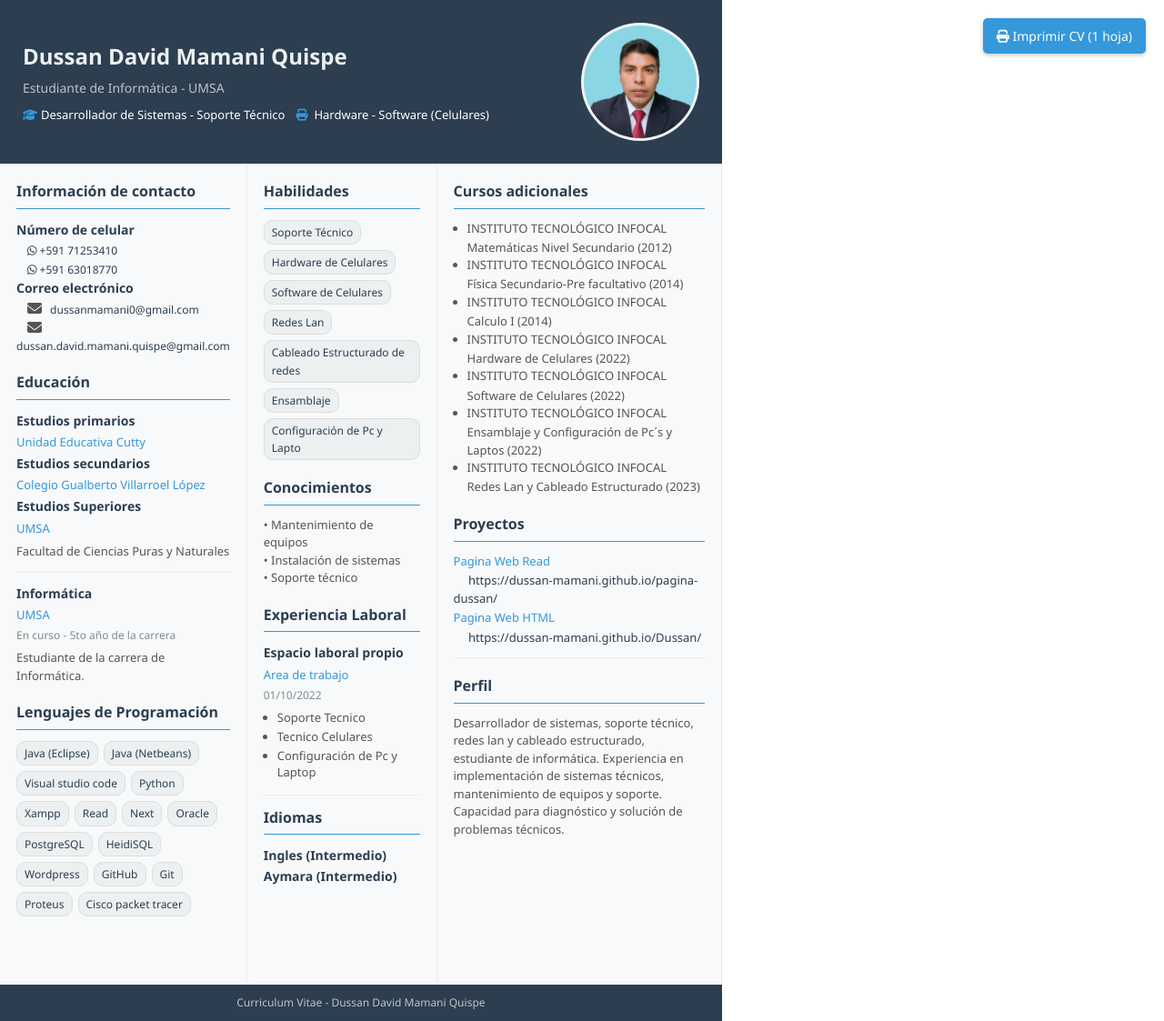
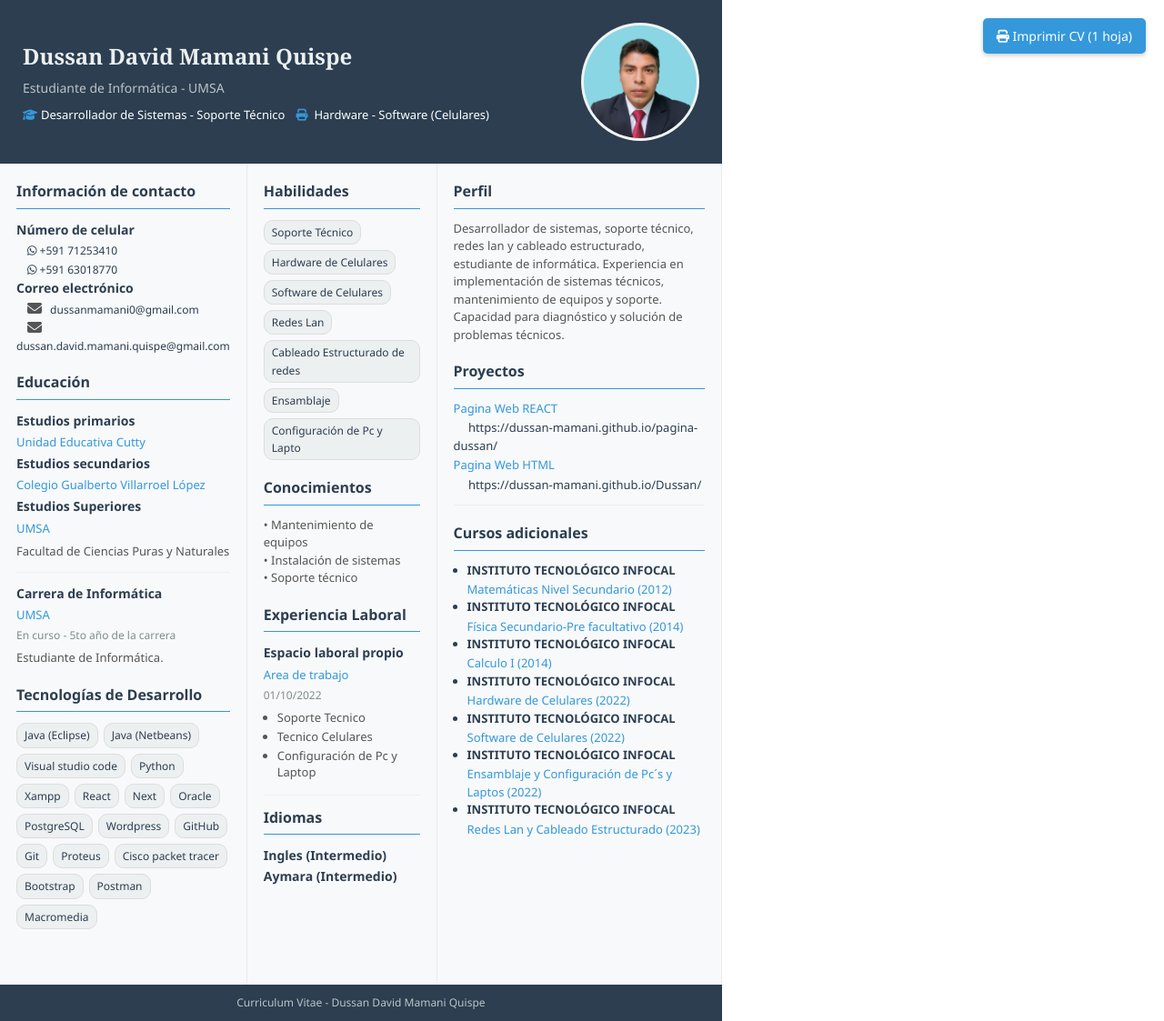
Before and after one commit to Dussan-Mamani/Curriculum, a plain HTML site: page index.html in a window 1280 px wide. Shown: the whole page at 91% size. Drawn offline with Linux system fonts and the light colour scheme.

Commit message:
Add files via upload

```diff
--- a/index.html
+++ b/index.html
@@ -71,6 +71,7 @@
             font-size: 24px;
             margin-bottom: 5px;
             color: #ecf0f1;
+            font-family: Georgia;
         }
 
         .title {
@@ -191,7 +192,7 @@
         .email {
             padding-left: 1em;
             text-decoration: none;
-            color: #2c3f50;
+            color: #2c3e50;
 
         }
 
@@ -424,39 +425,39 @@
                         <div class="item-subtitle">Colegio Gualberto Villarroel López</div>
                         <div class="item-title">Estudios Superiores</div>
                         <div class="item-subtitle">UMSA</div>
-                        <div class="item-description">
-                            Facultad de Ciencias Puras y Naturales
-                    </div>
+                        <div class="item-description">Facultad de Ciencias Puras y Naturales</div>
                     </div>
 
                     <div class="education-item">
-                        <div class="item-title">Informática</div>
+                        <div class="item-title">Carrera de Informática</div>
                         <div class="item-subtitle">UMSA</div>
                         <div class="item-date">En curso - 5to año de la carrera</div>
                         <div class="item-description">
-                            Estudiante de la carrera de Informática.
+                            Estudiante de Informática.
                         </div>
                     </div>
                 </div>
 
                     <div class="section">
-                        <h2>Lenguajes de Programación</h2>
+                        <h2>Tecnologías de Desarrollo</h2>
                         <div class="skills-list">
                             <div class="skill-tag">Java (Eclipse)</div>
                             <div class="skill-tag">Java (Netbeans)</div>
                             <div class="skill-tag">Visual studio code</div>
                             <div class="skill-tag">Python</div>
                             <div class="skill-tag">Xampp</div>
-                            <div class="skill-tag">Read</div>
+                            <div class="skill-tag">React</div>
                             <div class="skill-tag">Next</div>
                             <div class="skill-tag">Oracle</div>
                             <div class="skill-tag">PostgreSQL</div>
-                            <div class="skill-tag">HeidiSQL</div>
                             <div class="skill-tag">Wordpress</div>
                             <div class="skill-tag">GitHub</div>
                             <div class="skill-tag">Git</div>
                             <div class="skill-tag">Proteus</div>
                             <div class="skill-tag">Cisco packet tracer</div>
+                            <div class="skill-tag">Bootstrap</div>
+                            <div class="skill-tag">Postman</div>
+                            <div class="skill-tag">Macromedia</div>
 
                         </div>
                     </div>
@@ -521,28 +522,15 @@
                 <!-- Aca cursos complementarios, mayormente los  certificados de cursos etc-->
                 <aside class="sidebar">
 
-                <div class="section">
-                    <h2>Cursos adicionales</h2>
-                    <div class="item-description">
-                        <ul class="simple-list">
-                            <li> INSTITUTO TECNOLÓGICO INFOCAL </li>
-                            <span>Matemáticas Nivel Secundario (2012)</span>
-                            <li> INSTITUTO TECNOLÓGICO INFOCAL </li>
-                            <span>Física Secundario-Pre facultativo (2014)</span>
-                            <li> INSTITUTO TECNOLÓGICO INFOCAL </li>
-                            <span> Calculo I (2014)</span>
-                            <li> INSTITUTO TECNOLÓGICO INFOCAL </li>
-                            <span>Hardware de Celulares (2022)</span>
-                            <li> INSTITUTO TECNOLÓGICO INFOCAL </li>
-                            <span>Software de Celulares (2022)</span>
-                            <li> INSTITUTO TECNOLÓGICO INFOCAL </li>
-                            <span>Ensamblaje y Configuración de Pc´s y Laptos (2022)</span>
-                            <li> INSTITUTO TECNOLÓGICO INFOCAL </li>
-                            <span>Redes Lan y Cableado Estructurado (2023)</span>
+                    <div class="section">
+                        <h2>Perfil</h2>
+                        <div class="item-description">
+                            Desarrollador de sistemas, soporte técnico, redes lan y cableado estructurado, estudiante de informática.
+                            Experiencia en implementación de sistemas técnicos, mantenimiento de equipos
+                            y soporte. Capacidad para diagnóstico y solución de problemas técnicos.
+                        </div>
+                    </div>
 
-                        </ul>
-                    </div>
-                </div>
 
                 <div class="section">
                     <h2>Proyectos</h2>
@@ -551,7 +539,7 @@
                         <div class="item-title"></div>
                         <div class="item-date"></div>
                         <div class="item-description">
-                            <p class="item-subtitle">Pagina Web Read</p>
+                            <p class="item-subtitle">Pagina Web REACT</p>
                             <a href="https://dussan-mamani.github.io/pagina-dussan/" target="_blank" class="numberCel" >
                                 <i class="fa-brands fa-brands"></i> https://dussan-mamani.github.io/pagina-dussan/
                             </a>
@@ -573,11 +561,25 @@
                 </div>
 
                 <div class="section">
-                    <h2>Perfil</h2>
+                    <h2>Cursos adicionales</h2>
                     <div class="item-description">
-                        Desarrollador de sistemas, soporte técnico, redes lan y cableado estructurado, estudiante de informática.
-                        Experiencia en implementación de sistemas técnicos, mantenimiento de equipos
-                        y soporte. Capacidad para diagnóstico y solución de problemas técnicos.
+                        <ul class="simple-list">
+                            <li class="item-title"> INSTITUTO TECNOLÓGICO INFOCAL </li>
+                            <span class="item-subtitle">Matemáticas Nivel Secundario (2012)</span>
+                            <li class="item-title"> INSTITUTO TECNOLÓGICO INFOCAL </li>
+                            <span class="item-subtitle">Física Secundario-Pre facultativo (2014)</span>
+                            <li class="item-title"> INSTITUTO TECNOLÓGICO INFOCAL </li>
+                            <span class="item-subtitle"> Calculo I (2014)</span>
+                            <li class="item-title"> INSTITUTO TECNOLÓGICO INFOCAL </li>
+                            <span class="item-subtitle">Hardware de Celulares (2022)</span>
+                            <li class="item-title"> INSTITUTO TECNOLÓGICO INFOCAL </li>
+                            <span class="item-subtitle">Software de Celulares (2022)</span>
+                            <li class="item-title"> INSTITUTO TECNOLÓGICO INFOCAL </li>
+                            <span class="item-subtitle">Ensamblaje y Configuración de Pc´s y Laptos (2022)</span>
+                            <li class="item-title"> INSTITUTO TECNOLÓGICO INFOCAL </li>
+                            <span class="item-subtitle">Redes Lan y Cableado Estructurado (2023)</span>
+
+                        </ul>
                     </div>
                 </div>
             </section>
```
